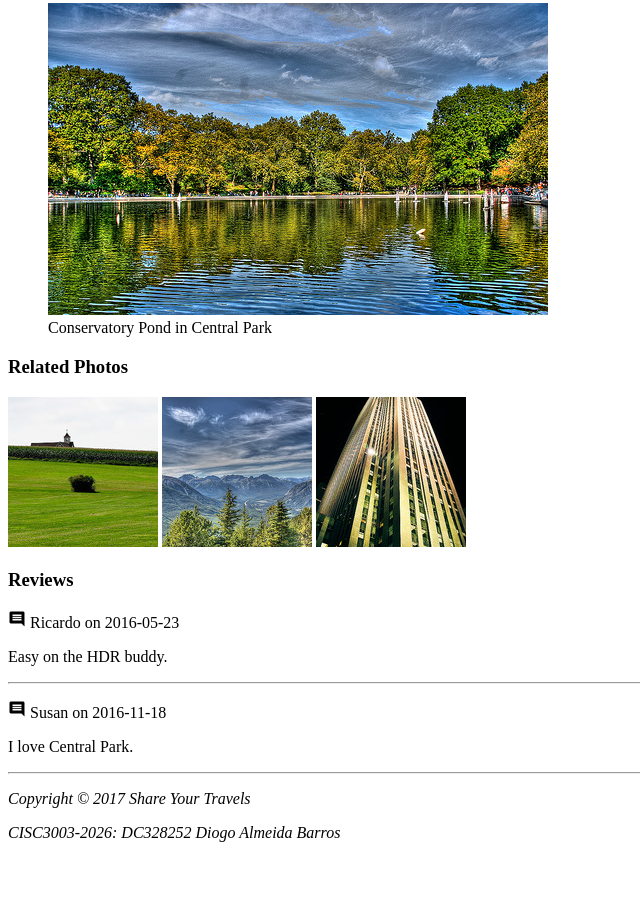
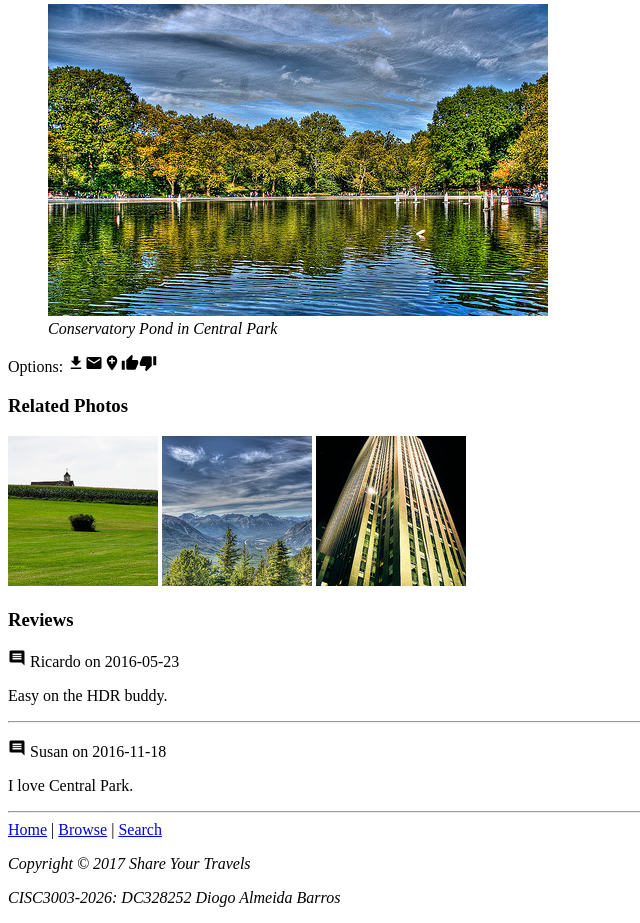
Before and after one commit to bomboclatwarrior/diogobarros-portfolio, a plain HTML site: page CISC3003-Practice02-2026JAN23/cisc3003-practice02-after.html in a window 1280 px wide. Shown: the part 413-1336 px from the top of the page, without its empty margins (0-640 px from the left). Before the commit the page ends 1271 px from the top, so only its background shows below. Drawn offline with Linux system fonts and the light colour scheme.

Commit message:
Initial Message.

```diff
--- a/CISC3003-Practice02-2026JAN23/cisc3003-practice02-after.html
+++ b/CISC3003-Practice02-2026JAN23/cisc3003-practice02-after.html
@@ -9,7 +9,7 @@
   <img src="images/logo.png" alt="logo" title="logo"/>
   <h1>Share Your Travels</h1>
 
-  <h2>New York - Central Park</h2>
+
   <nav>
     <ul>
 	  <li id= "description"><a href = "#description">Description</a></li>
@@ -17,6 +17,7 @@
 	  <li ><a href = "#reviews">Reviews</a></li>
     </ul>
   </nav>
+  <h2>New York - Central Park</h2>
 </header>
 <main>
    <section>
@@ -31,9 +32,9 @@
 		   <a href="images/large-central-park.jpg">
 		   <img src="images/central-park.jpg" alt="Central Park" title="Central Park"/>
 		 </a>
-		 <figcaption>Conservatory Pond in Central Park</figcaption>
+		 <figcaption><i>Conservatory Pond in Central Park</i></figcaption>
 		</figure>
-
+ 	<p>Options: <img src="images/icon_download.png" alt="icon download"><img src="images/icon_mail.png" alt="mail"><img src="images/icon_map.png" alt= "icon map"><img src="images/icon_up.png" alt="upvote"><img src="images/icon_down.png" alt="downvote"></p>
    </section>
    <section>
    	<h3 id = "related photos">Related Photos</h3>
@@ -62,6 +63,10 @@
    </section>
 </main>
 <footer>
+<nav><a href="#">Home</a> |
+<a href="#">Browse</a> |
+<a href="#">Search</a>
+</nav>
   <p><em>Copyright &copy; 2017 Share Your Travels</em></p>
   <p><em>CISC3003-2026: DC328252  Diogo Almeida Barros</em></p>
 </footer>
```
